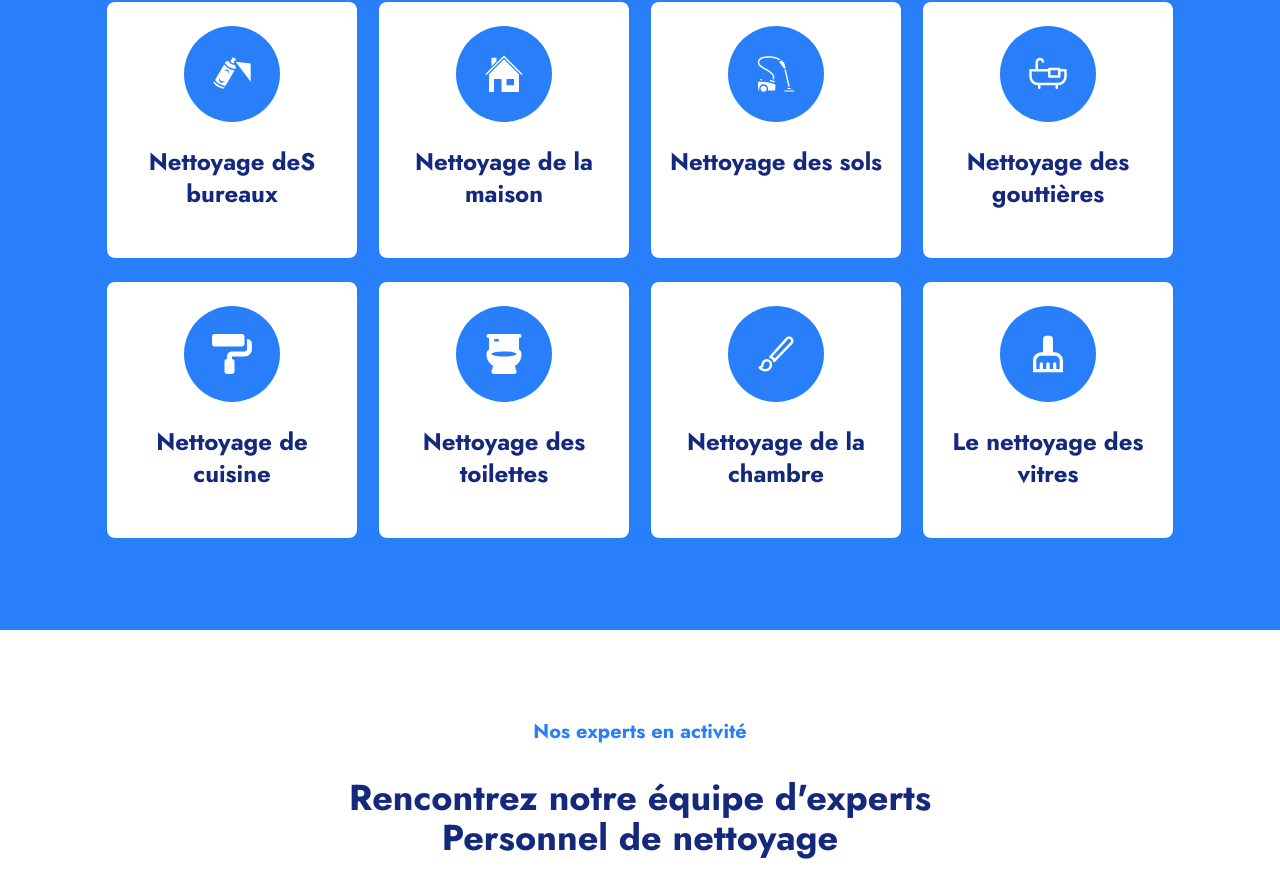
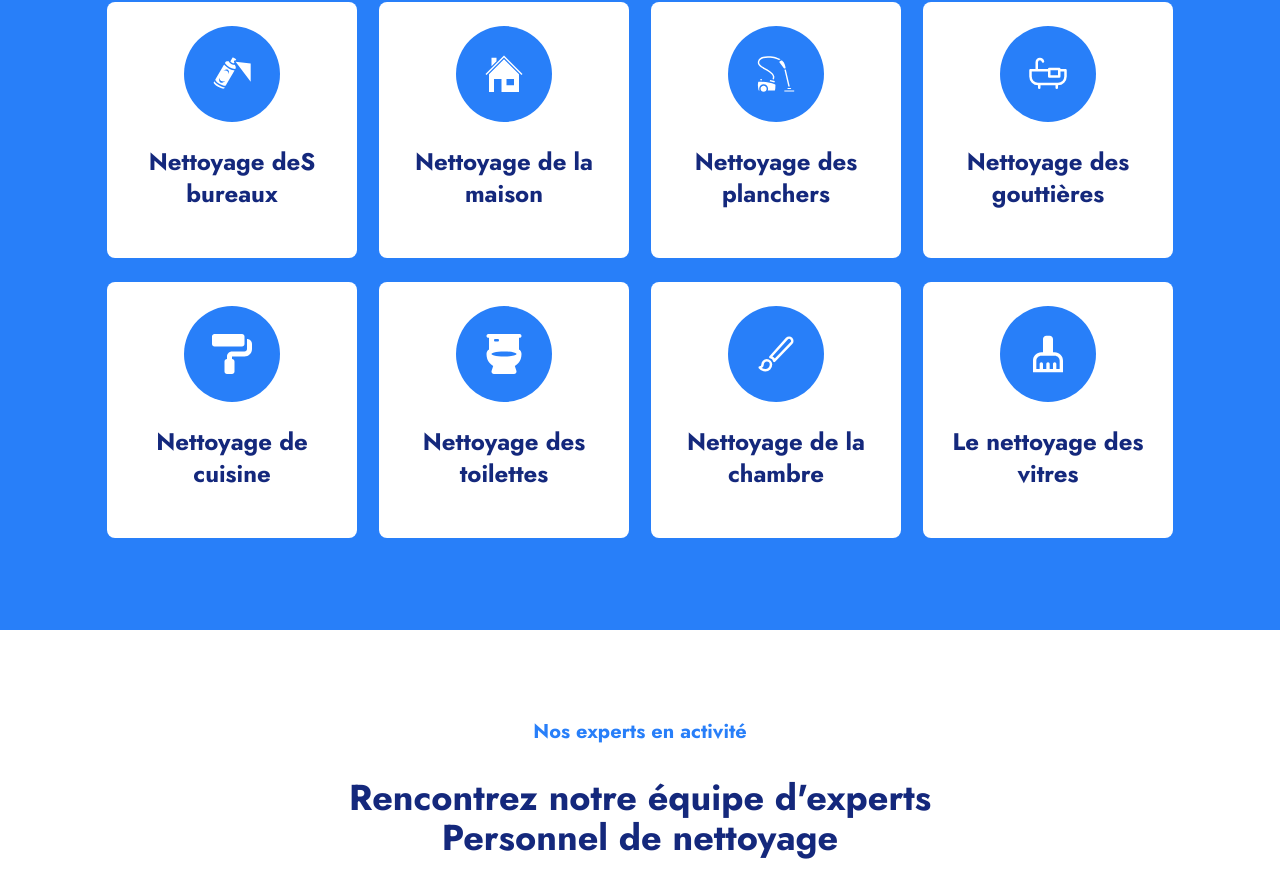
Before and after one commit to mugishap/clenix, a React (Vite) app: page / in a window 1280 px wide. Shown: the part 1891-2777 px from the top of the page. Built offline with nearby package versions, Linux system fonts and the light colour scheme.

Commit message:
Update index.ts

```diff
--- a/src/constants/index.ts
+++ b/src/constants/index.ts
@@ -84,7 +84,7 @@ export const services = [
     },
     {
         icon: GiVacuumCleaner,
-        title: "Nettoyage des sols"
+        title: "Nettoyage des planchers"
     },
     {
         icon: PiBathtub,
```
